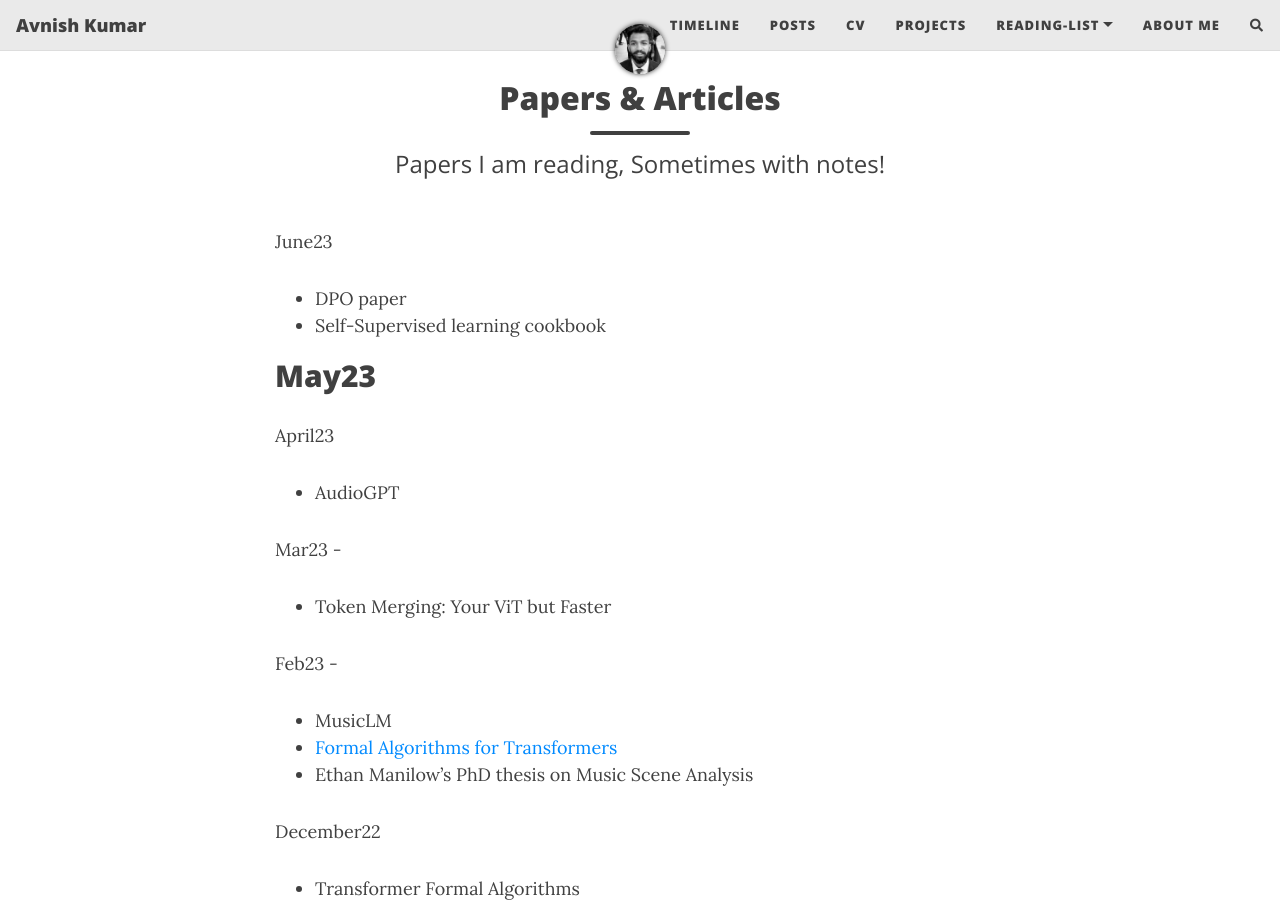
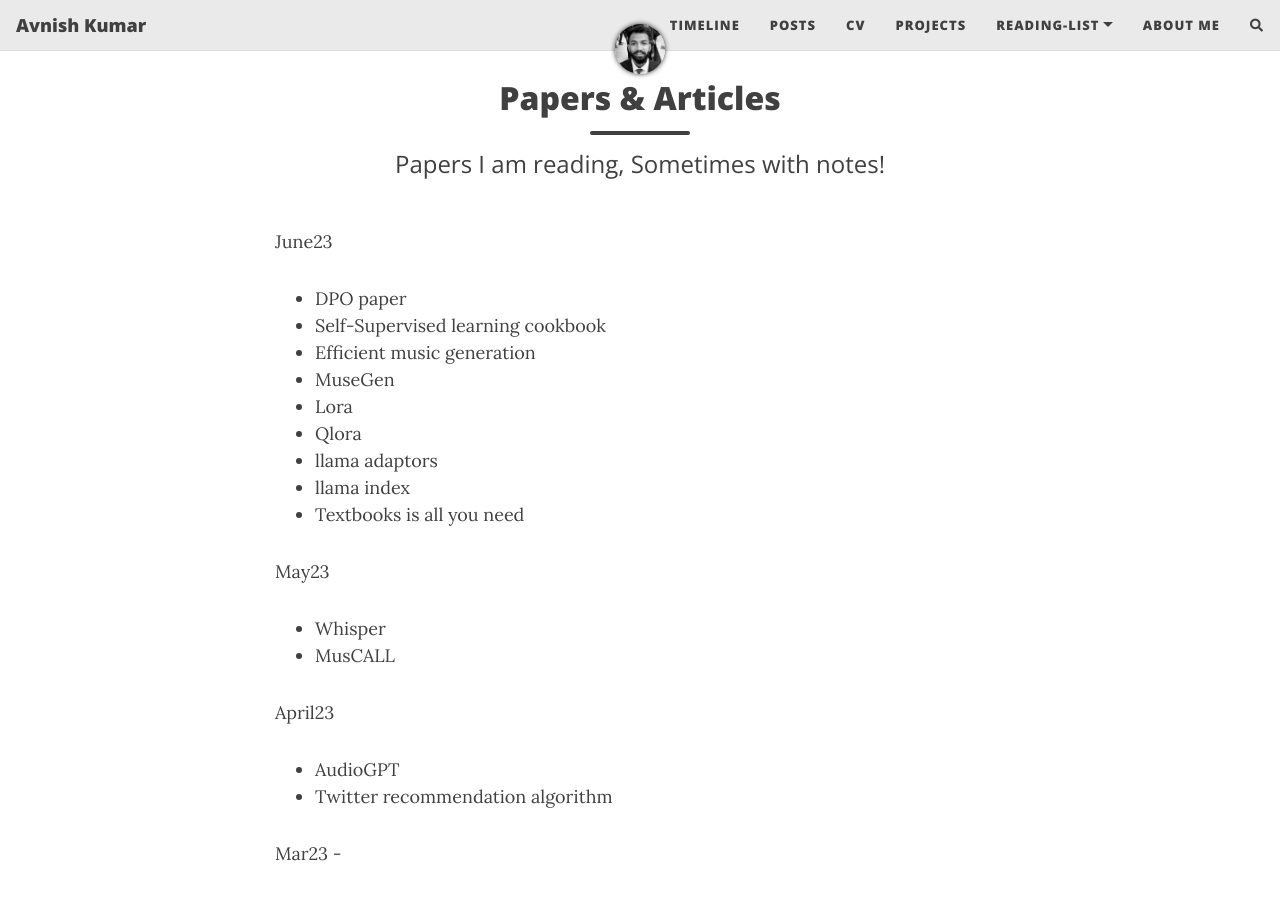
Before and after one commit to kavnish/kavnish.github.io, a Jekyll site: the page built from pages/papers-and-articles.md, in a window 1280 px wide and 900 px high. Built offline with Jekyll 4.4.1, drawn with Linux system fonts in a browser that asks for light colours; nearby versions of some CDN libraries; comment, search, counter and statistics services are not loaded.

```diff
--- a/pages/papers-and-articles.md
+++ b/pages/papers-and-articles.md
@@ -12,12 +12,21 @@ full-width: false
 June23
 - DPO paper
 - Self-Supervised learning cookbook
+- Efficient music generation
+- MuseGen
+- Lora
+- Qlora
+- llama adaptors
+- llama index
+- Textbooks is all you need
 
 May23
--
+- Whisper
+- MusCALL
 
 April23
 - AudioGPT
+- Twitter recommendation algorithm
 
 Mar23 -
 - Token Merging: Your ViT but Faster
```
Also changed, not shown: _posts/2023-06-03-On-CrossEntropy-and-NLL.md (+1 -1 lines), _posts/2023-06-14-Thoughts-on-Reddit-Blackout.md (added, +22 -0 lines), aboutme.md (+4 -4 lines), 1 other file.
